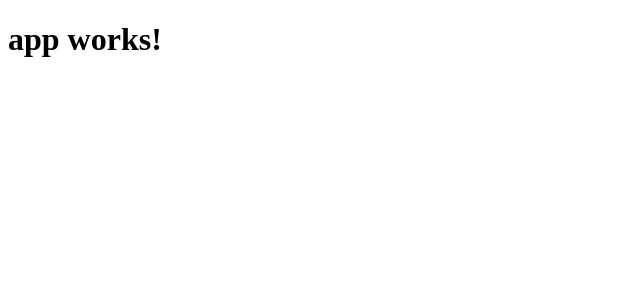
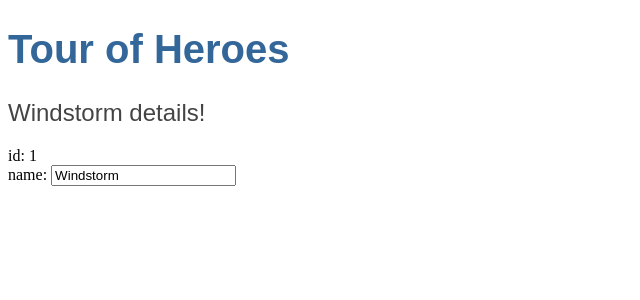
Before and after one commit to LilianaRestrepoTorres/angular-tour-of-heroes, an Angular app: page / in a window 1280 px wide. Shown: the top 300 px of the page, without its empty margins (0-640 px from the left). Built offline with nearby package versions, Linux system fonts and the light colour scheme.

Commit message:
Step 2 completed, add the hero editor

```diff
--- a/src/app/app.component.css
+++ b/src/app/app.component.css
@@ -0,0 +1,11 @@
+h1 {
+  color: #369;
+  font-family: Arial, Helvetica, sans-serif;
+  font-size: 250%;
+}
+
+h2, h3 {
+  color: #444;
+  font-family: Arial, Helvetica, sans-serif;
+  font-weight: lighter;
+}
--- a/src/app/app.component.ts
+++ b/src/app/app.component.ts
@@ -1,10 +1,26 @@
 import { Component } from '@angular/core';
+
+export class Hero {
+  id: number;
+  name: string;
+}
 
 @Component({
   selector: 'app-root',
-  templateUrl: './app.component.html',
+  template:`
+    <h1>{{title}}</h1>
+    <h2>{{hero.name}} details!</h2>
+    <div><label>id: </label>{{hero.id}}</div>
+    <div>
+      <label>name: </label>
+      <input [(ngModel)]="hero.name" placeholder="name">
+  `,
   styleUrls: ['./app.component.css']
 })
 export class AppComponent {
-  title = 'app works!';
+  title = 'Tour of Heroes';
+  hero: Hero = {
+    id: 1,
+    name: 'Windstorm'
+  };
 }
```
